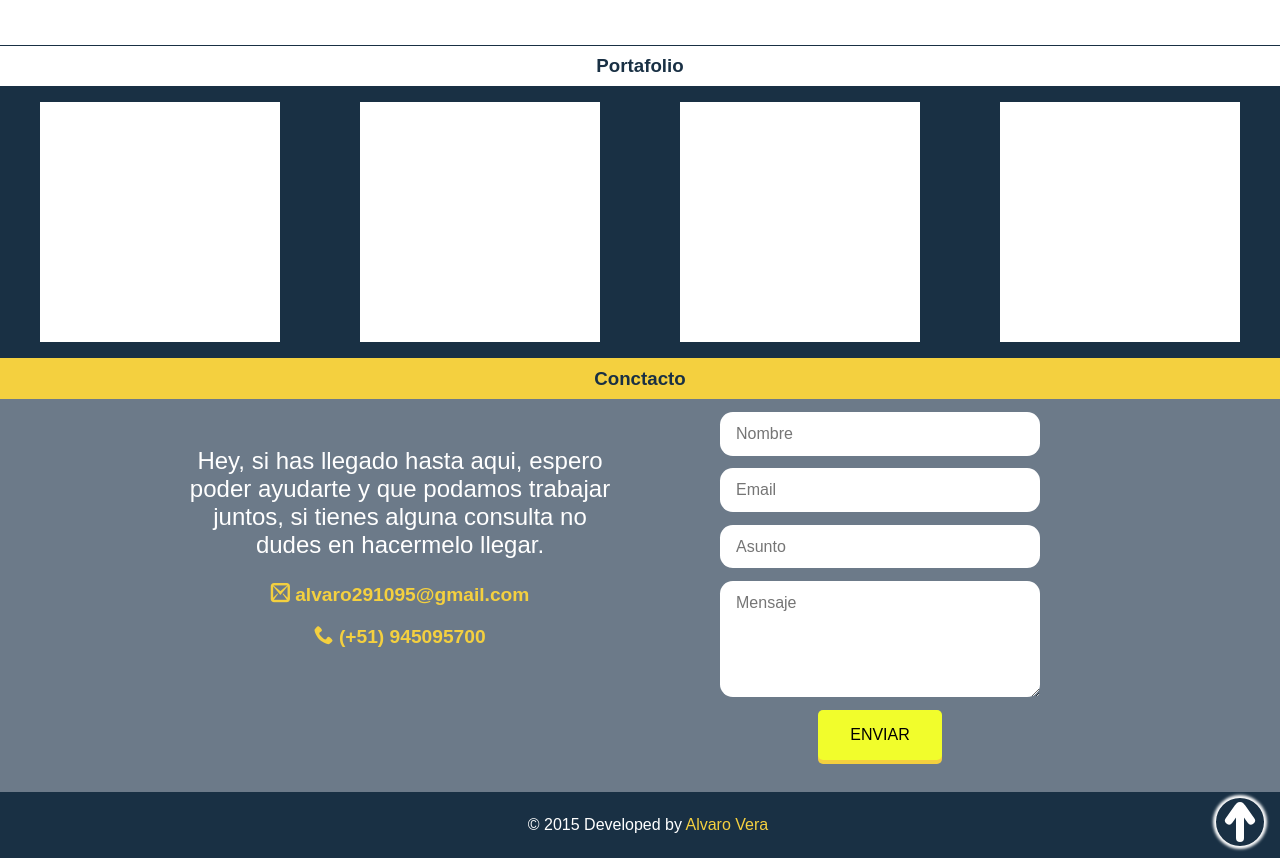
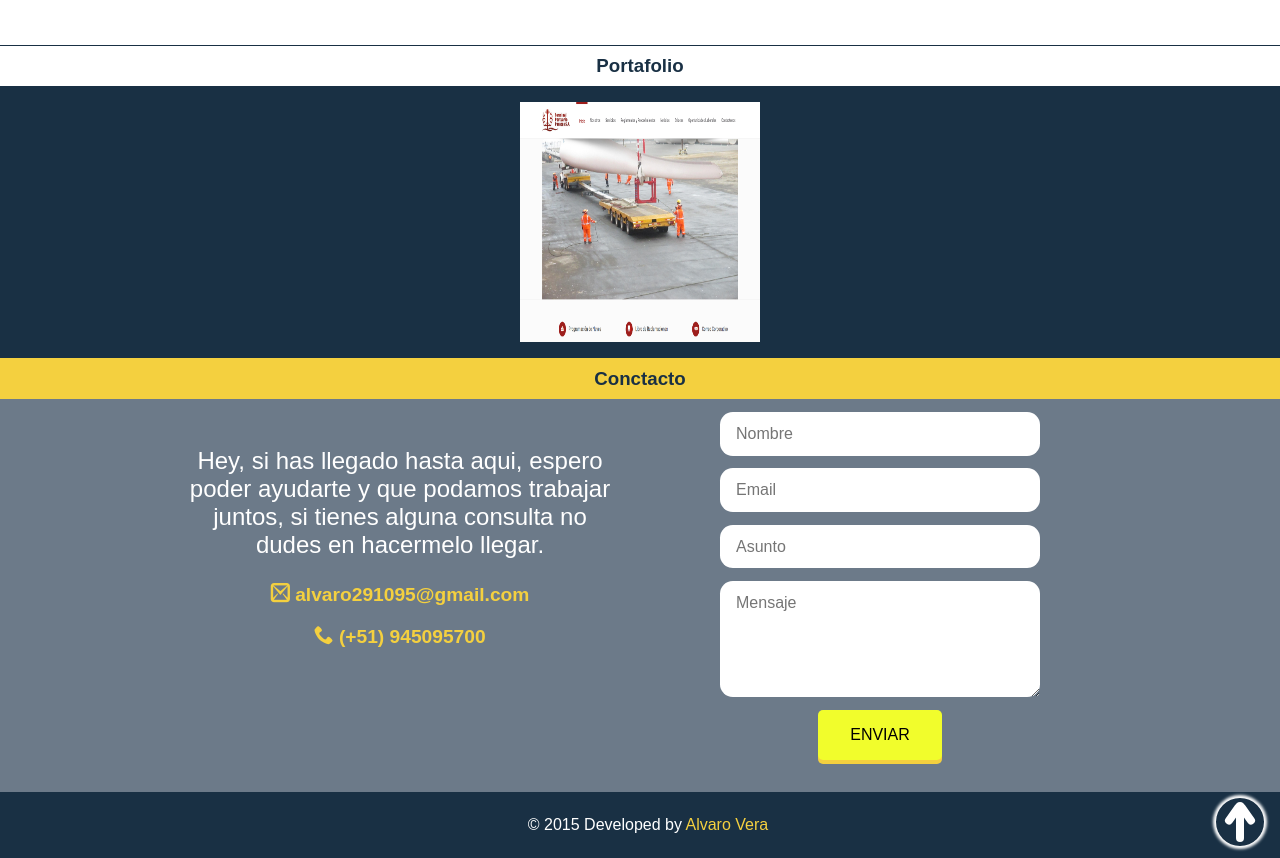
Before and after one commit to AlvaroVera/Alvaro-Vera, a plain HTML site: page index.html in a window 1280 px wide. Shown: the part 1212-2070 px from the top of the page. Drawn offline with nearby package versions, Linux system fonts and the light colour scheme; a web font is replaced by a local one.

Commit message:
Portafolio Agregdo

```diff
--- a/css/estilos.css
+++ b/css/estilos.css
@@ -490,6 +490,15 @@ ul {
   background-color: #fff;
   margin: 1em 0em;
 }
+.portafolio__items a {
+  display: block;
+  width: 100%;
+  height: 100%;
+}
+.portafolio__items a img {
+  width: 100%;
+  height: 100%;
+}
 .contacto {
   background-color: #6c7a89;
 }
--- a/index.html
+++ b/index.html
@@ -84,17 +84,11 @@
             Portafolio
         </h3>
         <article class="portafolio__items">
+            <a href="http://www.tpparacas.com.pe/new_web/index.php" target="_new">
+                <img src="img/TPParacas.png" alt="Terminal Portuario de Paracas">
+            </a>
+        </article>
 
-        </article>
-        <article class="portafolio__items">
-
-        </article>
-        <article class="portafolio__items">
-
-        </article>
-        <article class="portafolio__items">
-
-        </article>
     </section>
 
 
```
Also changed, not shown: img/TPParacas.png (added), 2 other files.
